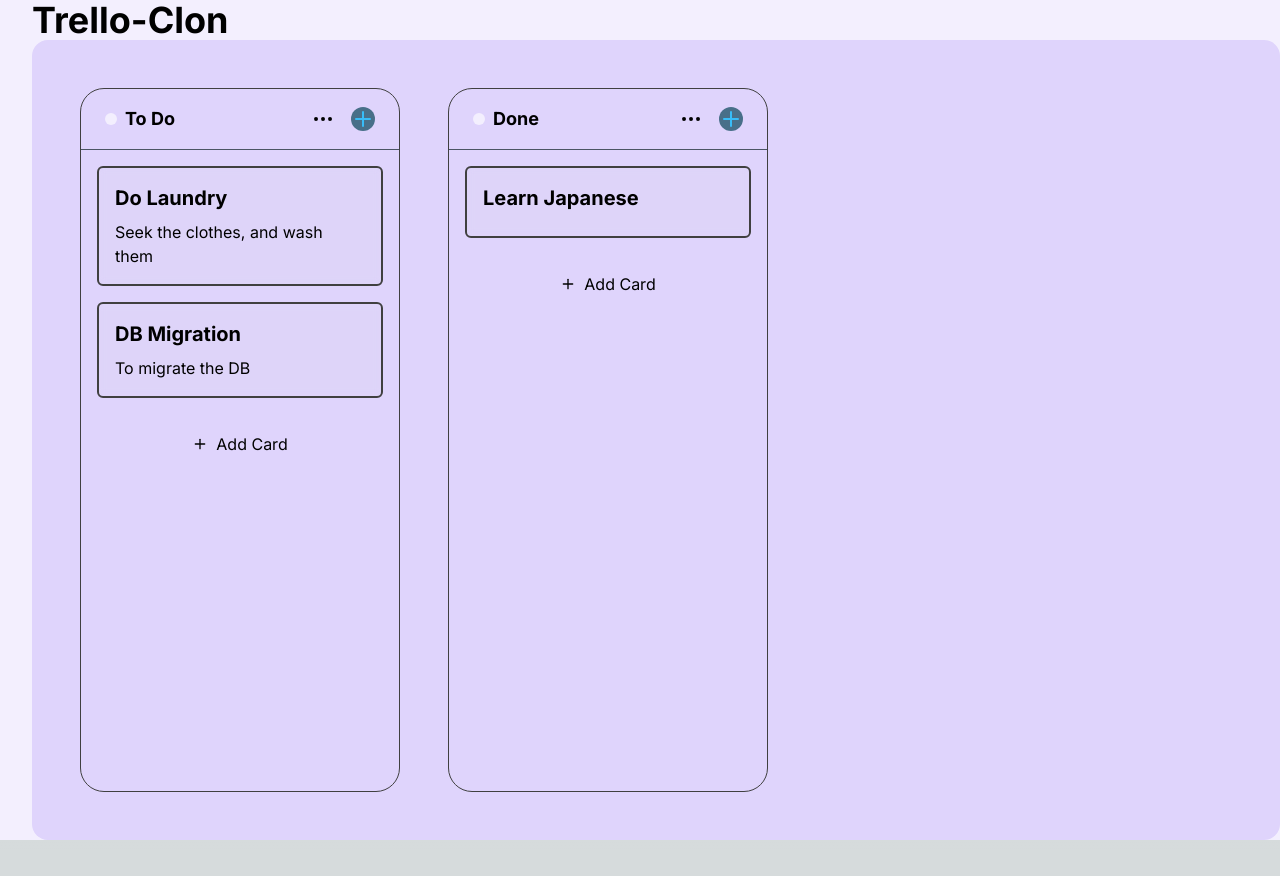
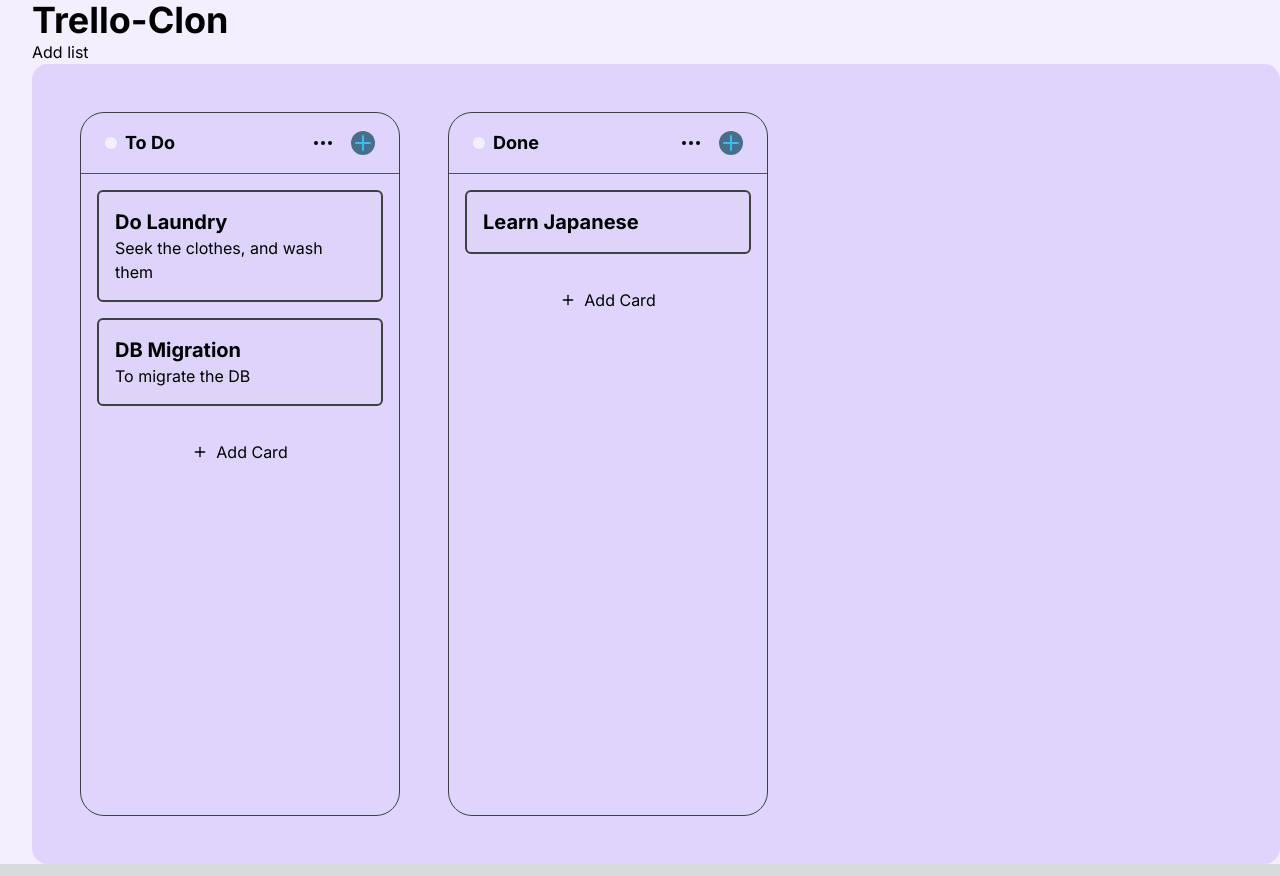
Before and after one commit to javi-diaz47/trello-clon, a Next.js app: page / in a window 1280 px wide. Before the commit the page ends 852 px from the top, so only its background shows below. Built offline with nearby package versions, Linux system fonts and the light colour scheme.

Commit message:
feat: add sortable drag to the cards

```diff
--- a/src/Context/BoardContext.tsx
+++ b/src/Context/BoardContext.tsx
@@ -14,7 +14,7 @@
 
 interface BoardContext {
   boards: Board[]
-  updateBoardList: (id: UniqueIdentifier, lists: List[]) => void
+  updateBoardLists: (id: UniqueIdentifier, lists: List[]) => void
   addList: (data: AddListParams) => void
   removeList: (data: RemoveListParams) => void
   addCard: (data: AddCardParams) => void
@@ -30,7 +30,7 @@
 }) => {
   const [boards, setBoard] = useState<Board[]>(BOARDS)
 
-  const updateBoardList = (id: UniqueIdentifier, newLists: List[]) => {
+  const updateBoardLists = (id: UniqueIdentifier, newLists: List[]) => {
     const newBoards = boards.map((board) => {
       if (board.id !== id) return board
       return {
@@ -38,8 +38,6 @@
         lists: newLists,
       }
     })
-
-    console.log('first')
 
     setBoard(newBoards)
   }
@@ -83,7 +81,7 @@
       title: cardTitle,
     })
 
-    console.log('first')
+    console.log(newBoards)
 
     setBoard(newBoards)
   }
@@ -107,7 +105,7 @@
     <BoardContext.Provider
       value={{
         boards,
-        updateBoardList,
+        updateBoardLists,
         addList,
         removeList,
         addCard,
--- a/src/components/Board.tsx
+++ b/src/components/Board.tsx
@@ -4,6 +4,7 @@
 import {
   DndContext,
   DragEndEvent,
+  DragOverEvent,
   DragOverlay,
   DragStartEvent,
   PointerSensor,
@@ -14,12 +15,13 @@
 import { List } from './List'
 import { getIndex } from '@/utils/genUUID'
 import { useMemo, useState } from 'react'
-import { List as TList } from '@/types/app'
+import { Card, List as TList } from '@/types/app'
 import { createPortal } from 'react-dom'
 import { DragListOverlay } from './DragListOverlay'
+import { DragCardOverlay } from './DragCardOverlay'
 
 function Board() {
-  const { boards, updateBoardList } = useBoards()
+  const { boards, addList, updateBoardLists } = useBoards()
   const boardId = boards[0].id // <== The Id will be a param in the paths
 
   const boardIndex = getIndex(boards, boardId)
@@ -28,6 +30,7 @@
   const listsIds = useMemo(() => board.lists.map(({ id }) => id), [board])
 
   const [activeList, setActiveList] = useState<TList | null>(null)
+  const [activeCard, setActiveCard] = useState<Card | null>(null)
 
   const sensors = useSensors(
     useSensor(PointerSensor, {
@@ -41,13 +44,25 @@
     const curr = ev.active.data.current
 
     if (!curr) return
-    if (curr.type !== 'list') return
+    if (curr.type === 'list') {
+      setActiveList(curr.list)
+      return
+    }
 
-    setActiveList(curr.list)
+    if (curr.type === 'card') {
+      setActiveCard(curr.card)
+      return
+    }
   }
 
   const onDragEnd = (ev: DragEndEvent) => {
+    setActiveList(null)
+    setActiveCard(null)
+
+    if (ev.active.data.current?.type !== 'list') return
+
     const { active, over } = ev
+
     if (!over || !active) return
 
     if (active.id === over.id) return
@@ -58,10 +73,16 @@
 
     const newLists = arrayMove(board.lists, fromIndex, toIndex)
 
-    updateBoardList(board.id, newLists)
+    updateBoardLists(board.id, newLists)
+  }
+
+  const handleClick = () => {
+    addList({ boardId: board.id, listName: 'new' })
   }
 
   return (
+    <>
+      <button onClick={handleClick}>Add list</button>
       <DndContext
         sensors={sensors}
         onDragStart={onDragStart}
@@ -80,6 +101,7 @@
           )}
         </SortableContext>
       </DndContext>
+    </>
   )
 }
 
--- a/src/components/Card.tsx
+++ b/src/components/Card.tsx
@@ -1,11 +1,54 @@
 import { type Card } from '@/types/app'
+import { useSortable } from '@dnd-kit/sortable'
+import { CSS } from '@dnd-kit/utilities'
+import { ElementRef, useRef } from 'react'
 
-function Card({ title, def, labels, activity }: Card) {
+interface CardProps {
+  card: Card
+}
+
+function Card({ card }: CardProps) {
+  const {
+    attributes,
+    listeners,
+    setNodeRef,
+    transform,
+    transition,
+    isDragging,
+  } = useSortable({ id: card.id, data: { type: 'card', card } })
+
+  const style = {
+    transform: CSS.Transform.toString(transform),
+    transition,
+  }
+
+  const height = useRef<ElementRef<'div'>>(null)
+
+  if (isDragging) {
+    return (
+      <div
+        ref={setNodeRef}
+        style={{
+          ...style,
+          height: `${height?.current?.clientHeight} px`,
+        }}
+        className=" border-2 rounded-3xl border-sky-400 w-full h-24 max-w-xs opacity-40"
+      />
+    )
+  }
+
   return (
-    <div className="h-full w-full p-4 flex flex-col gap-2 bg-gray-300 rounded-md bg-clip-padding backdrop-filter backdrop-blur-sm bg-opacity-10 border-2  border-neutral-700">
-      <h2 className="text-xl font-bold">{title}</h2>
-      <p>{def}</p>
-    </div>
+    <li
+      ref={setNodeRef}
+      style={style}
+      {...attributes}
+      {...listeners}
+      className=" w-full h-fit p-4 flex flex-col gap-2 bg-gray-300 rounded-md bg-clip-padding backdrop-filter backdrop-blur-sm bg-opacity-10 border-2  border-neutral-700">
+      <div ref={height}>
+        <h2 className="text-xl font-bold">{card.title}</h2>
+        <p>{card.def}</p>
+      </div>
+    </li>
   )
 }
 
--- a/src/components/DragListOverlay.tsx
+++ b/src/components/DragListOverlay.tsx
@@ -10,30 +10,71 @@
 import { CSS } from '@dnd-kit/utilities'
 import { UniqueIdentifier } from '@dnd-kit/core'
 
-interface DragListOverlay {
+interface ListProps {
   list: TList
 }
 
-function DragListOverlay({ list }: DragListOverlay) {
-  const { setNodeRef, transform, transition, isDragging } = useSortable({
-    id: list.id,
-    data: { type: 'list', list },
-  })
+function DragListOverlay({ list }: ListProps) {
+  const { removeList } = useBoards()
+
+  const { attributes, listeners, setNodeRef, transform, transition } =
+    useSortable({ id: list.id, data: { type: 'list', list } })
 
   const style = {
     transform: CSS.Transform.toString(transform),
     transition,
   }
 
-  if (isDragging) {
-    return (
-      <div
-        ref={setNodeRef}
-        style={style}
-        className="border-2 rounded-3xl border-sky-400 w-full min-h-full max-w-xs opacity-40"
-      />
-    )
+  const [onMenu, setOnMenu] = useState(false)
+
+  const handleOnMenu = () => {
+    setOnMenu(!onMenu)
   }
+
+  return (
+    <div
+      ref={setNodeRef}
+      style={style}
+      className="border rounded-3xl border-neutral-700 w-full min-h-full max-w-xs ">
+      <header
+        {...attributes}
+        {...listeners}
+        className="relative px-6 py-4 flex justify-between border border-t-0 border-gray-600 border-x-0 cursor-grabbing">
+        <div className="flex items-center gap-2">
+          <div className="w-3 h-3 bg-light-white rounded-full"></div>
+          <h2 className="text-lg font-bold">{list.name}</h2>
+        </div>
+        <div className="flex gap-4 ">
+          <button onClick={handleOnMenu}>
+            <DotsIcon />
+          </button>
+          <button>
+            <PlusIcon />
+          </button>
+        </div>
+
+        <div
+          className={`list-menu ${
+            onMenu ? 'visible' : 'hidden'
+          } absolute bg-dark-gray rounded-lg p-4 z-10 top-10 right-16`}>
+          <ul className="list-none grid gap-2">
+            <li className="hover:bg-light-gray px-2 rounded-md"></li>
+            <li className="hover:bg-light-gray px-2 rounded-md">
+              <button>Sort by date</button>
+            </li>
+          </ul>
+        </div>
+      </header>
+      <ul className="px-4 py-4 h-full flex flex-col gap-4">
+        {list.cards.map((card) => (
+          <li key={card.id} className="list-none  ">
+            <Card card={card} />
+          </li>
+        ))}
+        <li></li>
+      </ul>
+    </div>
+  )
 }
 
 export { DragListOverlay }
--- a/src/components/List.tsx
+++ b/src/components/List.tsx
@@ -4,9 +4,9 @@
 import { useBoards } from '@/Hooks/useBoards'
 import { DotsIcon } from '@/icons/Dots'
 import { PlusIcon } from '@/icons/PlusIcon'
-import { useState } from 'react'
+import { useMemo, useState } from 'react'
 import { ButtonAddCard } from './ButtonAddCard'
-import { useSortable } from '@dnd-kit/sortable'
+import { SortableContext, useSortable } from '@dnd-kit/sortable'
 import { CSS } from '@dnd-kit/utilities'
 import { UniqueIdentifier } from '@dnd-kit/core'
 
@@ -18,8 +18,16 @@
 function List({ list, boardId }: ListProps) {
   const { removeList } = useBoards()
 
-  const { attributes, listeners, setNodeRef, transform, transition } =
-    useSortable({ id: list.id, data: { type: 'list', list } })
+  const cardsIds = useMemo(() => list.cards.map(({ id }) => id), [list.cards])
+
+  const {
+    attributes,
+    listeners,
+    setNodeRef,
+    transform,
+    transition,
+    isDragging,
+  } = useSortable({ id: list.id, data: { type: 'list', list } })
 
   const style = {
     transform: CSS.Transform.toString(transform),
@@ -36,15 +44,25 @@
     setOnMenu(!onMenu)
   }
 
+  if (isDragging) {
+    return (
+      <div
+        ref={setNodeRef}
+        style={style}
+        className=" border-2 rounded-3xl border-sky-400 w-full min-h-full max-w-xs opacity-40"
+      />
+    )
+  }
+
   return (
     <div
       ref={setNodeRef}
       style={style}
-      className="border rounded-3xl border-neutral-700 w-full min-h-full max-w-xs ">
+      className="relative border rounded-3xl border-neutral-700 w-full min-h-full max-w-xs ">
       <header
         {...attributes}
         {...listeners}
-        className="relative px-6 py-4 flex justify-between border border-t-0 border-gray-600 border-x-0 cursor-grabbing">
+        className=" px-6 py-4 flex justify-between border border-t-0 border-gray-600 border-x-0 cursor-grabbing">
         <div className="flex items-center gap-2">
           <div className="w-3 h-3 bg-light-white rounded-full"></div>
           <h2 className="text-lg font-bold">{list.name}</h2>
@@ -73,11 +91,11 @@
         </div>
       </header>
       <ul className="px-4 py-4 h-full flex flex-col gap-4">
-        {list.cards.map((card) => (
-          <li key={card.id} className="list-none  ">
-            <Card {...card} />
-          </li>
-        ))}
+        <SortableContext items={cardsIds}>
+          {list.cards.map((card) => (
+            <Card key={card.id} card={card} />
+          ))}
+        </SortableContext>
         <li>
           <ButtonAddCard boardId={boardId} listId={list.id} />
         </li>
--- a/src/types/app.d.ts
+++ b/src/types/app.d.ts
@@ -24,7 +24,7 @@
 }
 
 export interface Card {
-  id?: UniqueIdentifier
+  id: UniqueIdentifier
   title: string
   def?: string
   labels?: Label[]
```
Lines whose indentation alone changed are shown as unchanged.
